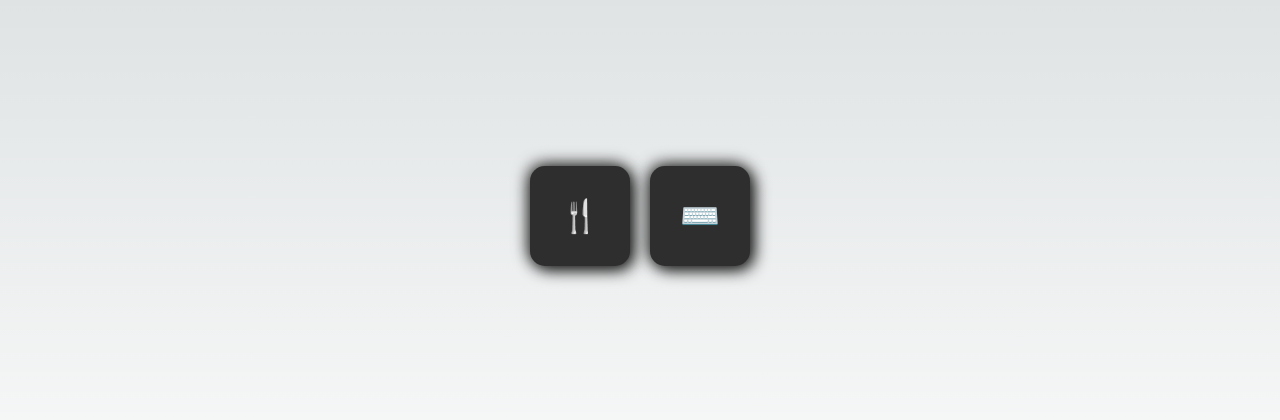
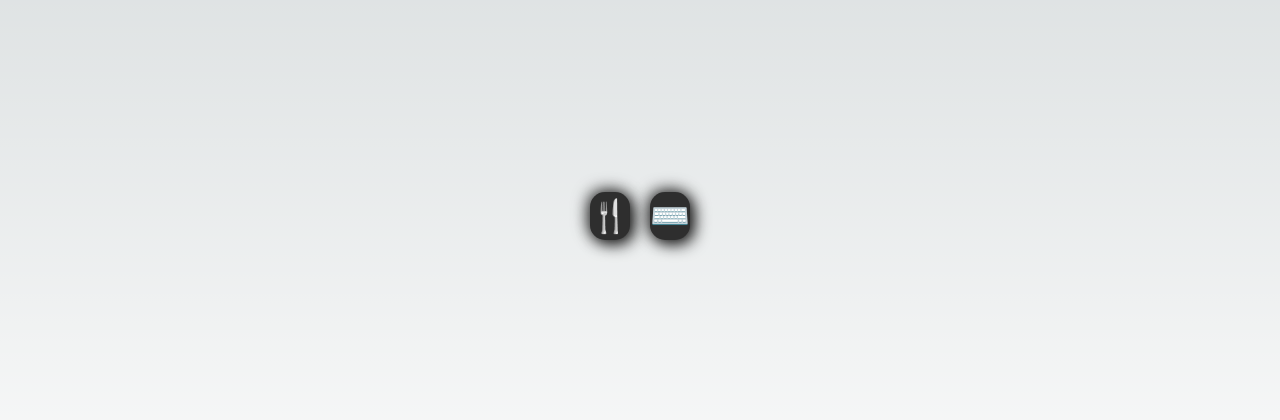
Before and after one commit to oobg/osb.im, a Next.js app: page / in a window 1280 px wide. Shown: the part 184-604 px from the top of the page. Built offline with nearby package versions, Linux system fonts and the light colour scheme.

Commit message:
chore: update min-width and min-height in neumorphic class from 100px to 10px

```diff
--- a/src/shared/ui/Neumorphic/styles.css
+++ b/src/shared/ui/Neumorphic/styles.css
@@ -2,8 +2,8 @@
     background: #2E2E2E;
     border-radius: 15px;
     box-shadow: 4px 4px 16px #1A1A1A, -2px -2px 16px #424242;
-    min-width: 100px;
-    min-height: 100px;
+    min-width: 10px;
+    min-height: 10px;
     display: flex;
     justify-content: center;
     align-items: center;
```
